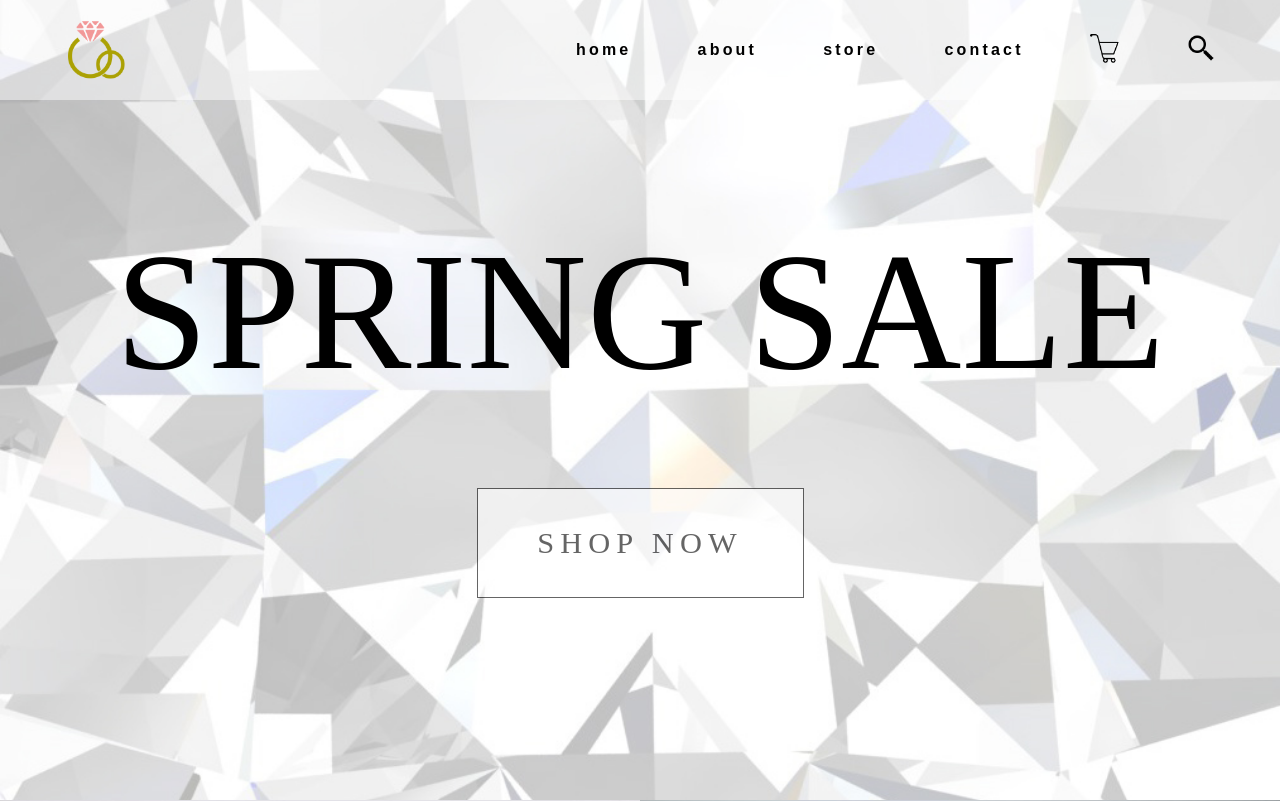
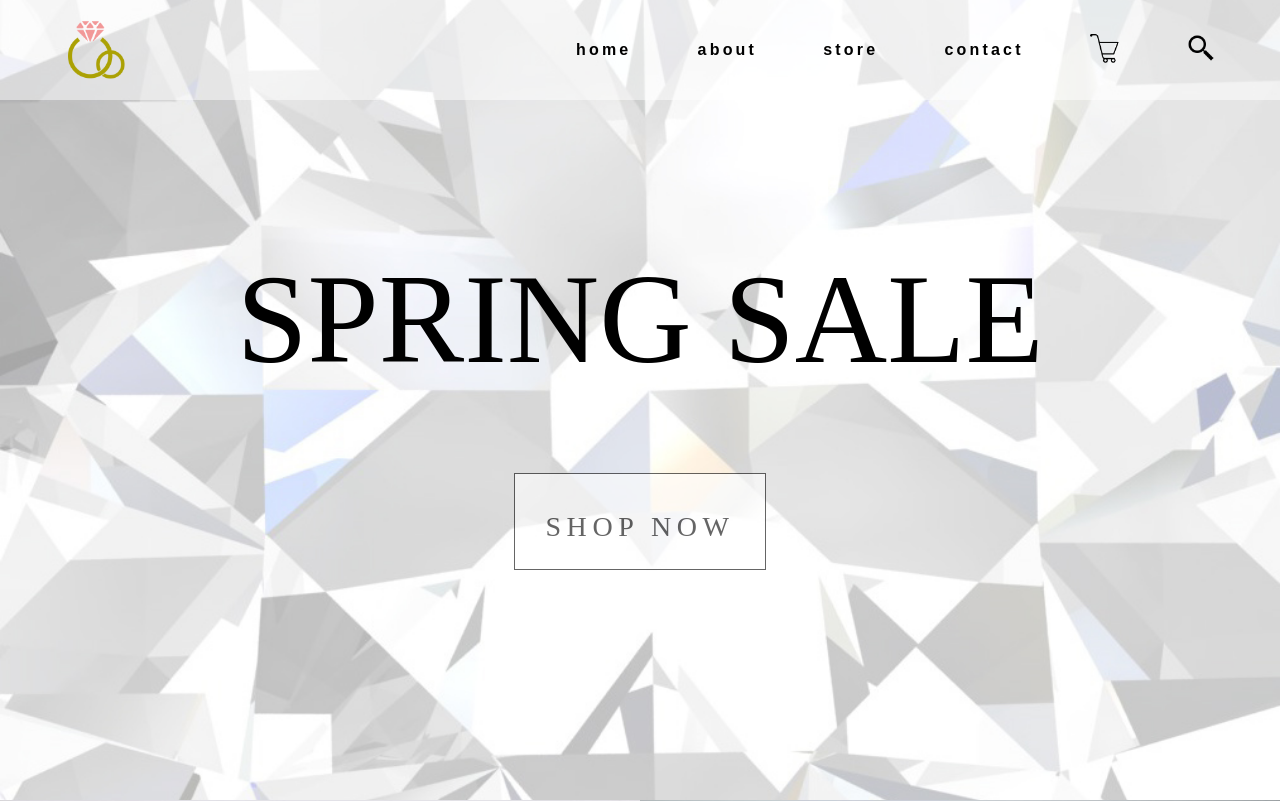
Before and after one commit to francoisboulou/Jewels-Jewels, a PHP site: page / in a window 1280 px wide. Shown: the top 801 px of the page. Run offline with PHP 8.4, Linux system fonts and the light colour scheme; some web fonts are replaced.

Commit message:
changes to font size in banner

```diff
--- a/styles/css/index.css
+++ b/styles/css/index.css
@@ -505,22 +505,27 @@ footer {
   margin-top: 15px;
 }
 .banner_content h1 {
-  font-size: 13vw;
+  font-size: 12vw;
   margin-bottom: 10vh;
 }
-@media only screen and (max-height: 812px) and (orientation: portrait) {
+@media only screen and (min-width: 768px) and (orientation: portrait) {
+  .banner_content h1 {
+    margin-bottom: 20vh;
+  }
+}
+@media only screen and (min-width: 768px) and (orientation: landscape) {
+  .banner_content h1 {
+    font-size: 10vw;
+  }
+}
+@media only screen and (height: 812px) and (orientation: portrait) {
   .banner_content h1 {
     font-size: 25vw;
   }
 }
-@media only screen and (max-width: 812px) and (orientation: landscape) {
+@media only screen and (width: 812px) and (orientation: landscape) {
   .banner_content h1 {
     margin-top: 10vh;
-  }
-}
-@media only screen and (min-width: 768px) and (orientation: portrait) {
-  .banner_content h1 {
-    font-size: 20vw;
   }
 }
 .banner_content .button {
@@ -532,10 +537,10 @@ footer {
 }
 @media only screen and (min-width: 768px) {
   .banner_content .button {
-    width: 325px;
-    height: 108px;
-    line-height: 108px;
-    font-size: 1.9rem;
+    width: 250px;
+    height: 95px;
+    line-height: 105px;
+    font-size: 1.75rem;
   }
 }
 .collections {
--- a/styles/css/utilities/components.css
+++ b/styles/css/utilities/components.css
@@ -14,6 +14,7 @@
   -o-transition: all 200ms ease;
   transition: all 200ms ease;
   cursor: pointer;
+  text-align: center;
 }
 .button:hover {
   opacity: 1;
--- a/styles/css/views/banner/banner_content.css
+++ b/styles/css/views/banner/banner_content.css
@@ -77,7 +77,7 @@
 }
 @media only screen and (min-width: 768px) and (orientation: portrait) {
   .banner_content h1 {
-    font-size: 20vw;
+    font-size: 15vw;
   }
 }
 .banner_content .button {
--- a/styles/less/views/banner/banner_content.less
+++ b/styles/less/views/banner/banner_content.less
@@ -9,19 +9,24 @@
     margin-top: 15px;
 
     h1 {
-        font-size: 13vw;
+        font-size: 12vw;
         margin-bottom: 10vh;
 
-        @media only screen and (max-height:812px) and (orientation: portrait) {
+
+        @media only screen and (min-width:768px) and (orientation: portrait) {
+            margin-bottom: 20vh;
+        }
+
+        @media only screen and (min-width:768px) and (orientation: landscape) {
+            font-size: 10vw;
+        }
+
+        @media only screen and (height:812px) and (orientation: portrait) {
             font-size: 25vw;
         }
 
-        @media only screen and (max-width:812px) and (orientation: landscape) {
+        @media only screen and (width:812px) and (orientation: landscape) {
             margin-top: 10vh;
-        }
-
-        @media only screen and (min-width:768px) and (orientation: portrait) {
-            font-size: 20vw;
         }
     }
 
@@ -33,10 +38,10 @@
         margin: 0 auto;
 
         @media only screen and (min-width:768px) {
-            width: 325px;
-            height: 108px;
-            line-height: 108px;
-            font-size: 1.90rem;
+            width: 250px;
+            height: 95px;
+            line-height: 105px;
+            font-size: 1.75rem;
         }
     }
 }
--- a/styles/less/views/instafeed/instafeed.less
+++ b/styles/less/views/instafeed/instafeed.less
@@ -4,11 +4,11 @@
 @import "../../utilities/fonts.less";
 
 
-#instaCont {
-	// background: black;
-	// position: relative;
-	// border: 2px solid red;
-}
+// #instaCont {
+// 	// background: black;
+// 	// position: relative;
+// 	// border: 2px solid red;
+// }
 
 .arrow {
 	font-size: 2rem;
```
Also changed, not shown: styles/css/views/instafeed/instafeed.css (+5 -18 lines), styles/css/views/offers/offers.css (+40 -11 lines), styles/css/views/testimonials/testimonials.css (+13 -13 lines).
